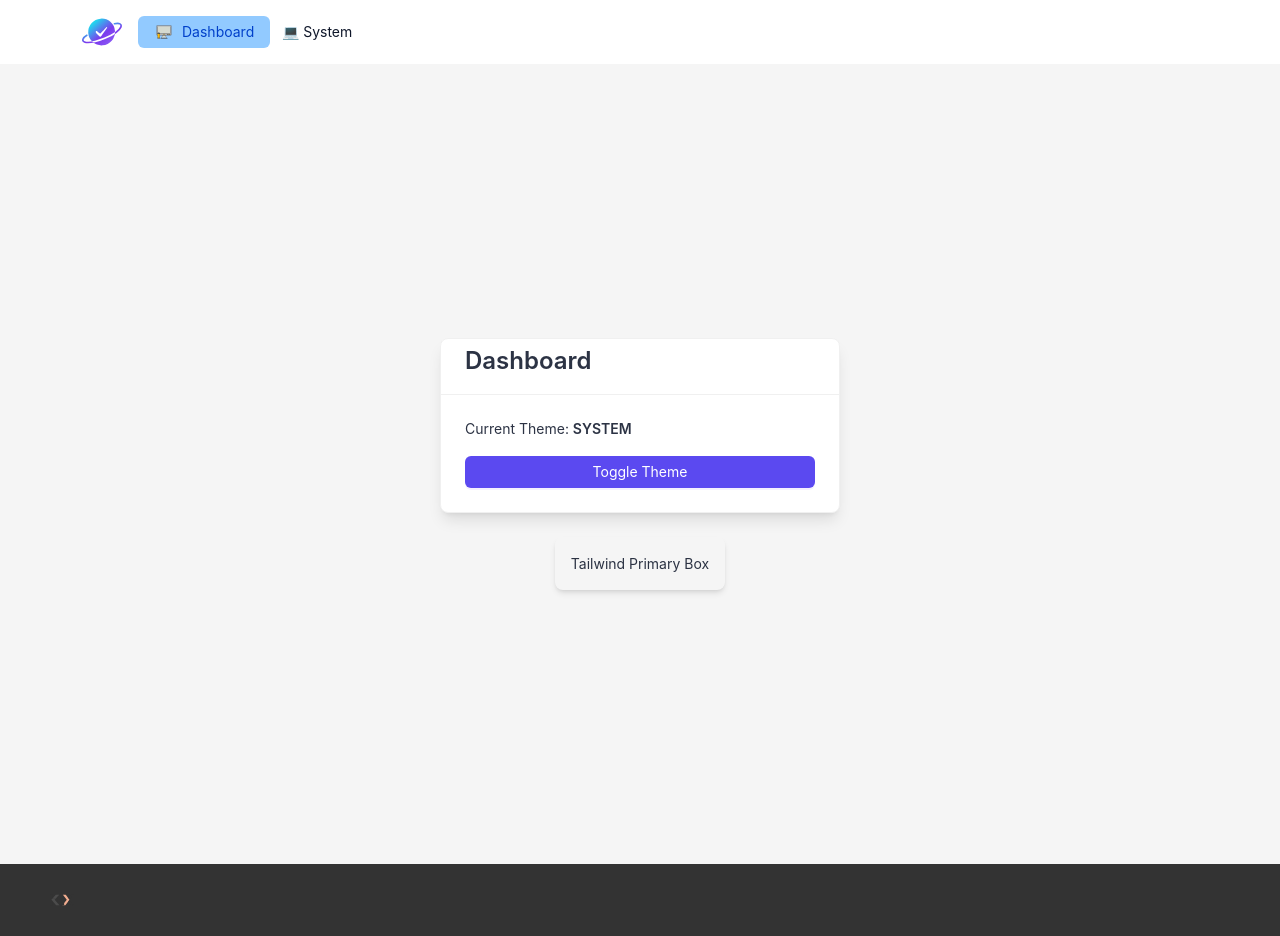
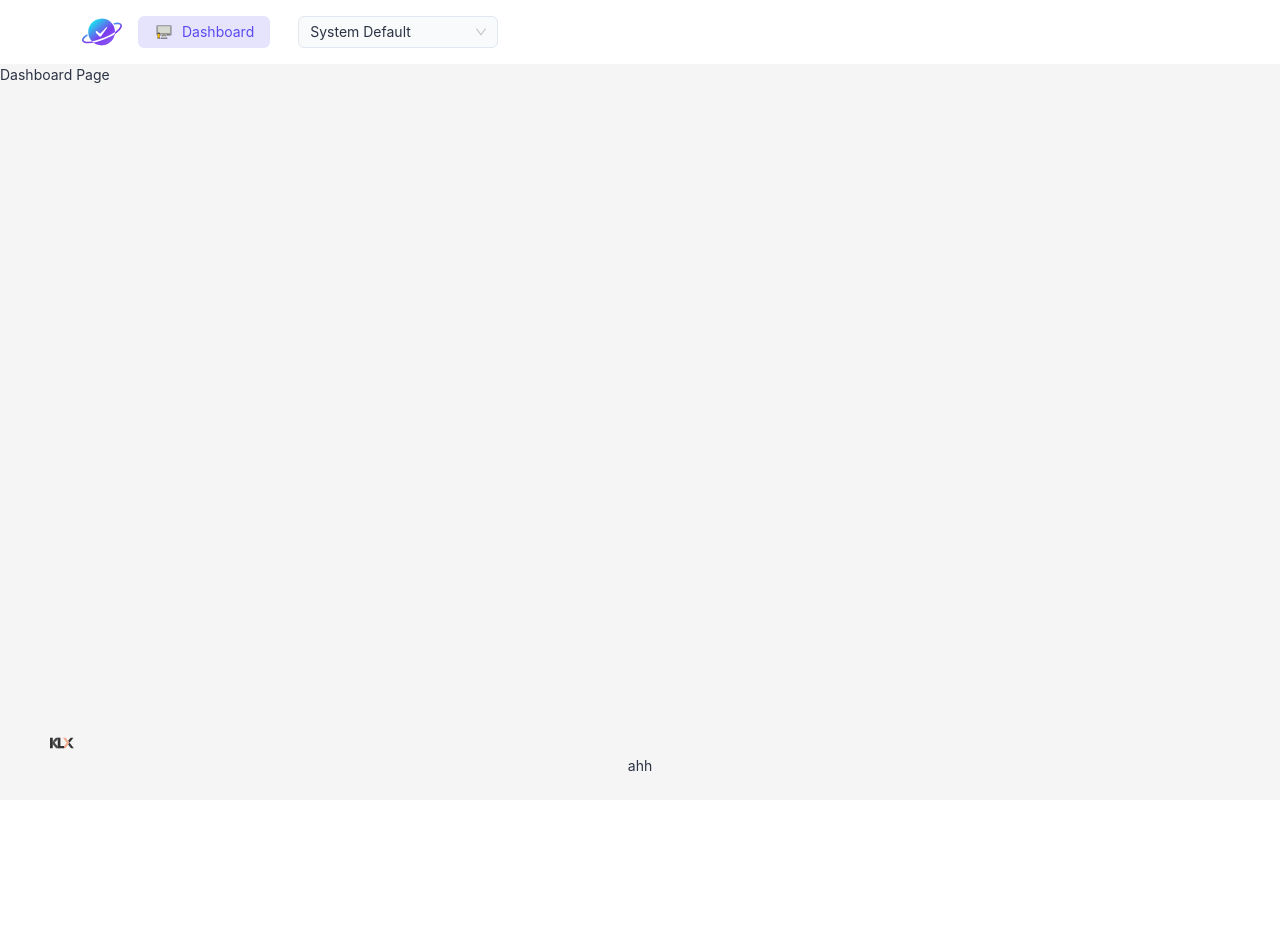
Before and after one commit to kaelexe/planet-client, a React (Vite) app: page / in a window 1280 px wide. After the commit the page ends 800 px from the top, so only its background shows below. Built offline with nearby package versions, Linux system fonts and the light colour scheme.

Commit message:
Theme extended (#1)
* multi theme

* fixed those hard coded colors to match theming

---------

```diff
--- /dev/null
+++ b/src/assets/themes/cosmic.ts
@@ -0,0 +1,18 @@
+import { theme as antdTheme, type ThemeConfig } from "antd";
+
+export const cosmicTheme: ThemeConfig = {
+  algorithm: antdTheme.defaultAlgorithm,
+  token: {
+    colorPrimary: "#5b49f0", // cosmic purple
+    colorInfo: "#63b3ed", // celestial blue
+    colorSuccess: "#10b981", // emerald green
+    colorWarning: "#f59e0b", // orbit gold
+    colorError: "#ef4444", // red
+    colorBgBase: "#1a2332", // deep space blue
+    colorBgContainer: "#2d3748", // surface dark
+    colorTextBase: "#f8fafc", // white text
+    colorTextSecondary: "#cbd5e1", // subtle text
+    colorBorder: "#374151", // dark gray border
+    colorSplit: "#475569", // divider lines
+  },
+};
--- /dev/null
+++ b/src/assets/themes/dark.ts
@@ -0,0 +1,18 @@
+import { theme as antdTheme, type ThemeConfig } from "antd";
+
+export const darkTheme: ThemeConfig = {
+  algorithm: antdTheme.darkAlgorithm,
+  token: {
+    colorPrimary: "#5b49f0", // cosmic purple
+    colorInfo: "#63b3ed", // celestial blue
+    colorSuccess: "#10b981", // emerald green
+    colorWarning: "#f59e0b", // orbit gold
+    colorError: "#ef4444", // red
+    colorBgBase: "#1a2332", // deep space
+    colorBgContainer: "#2d3748", // dark gray surface
+    colorTextBase: "#f8fafc", // light text
+    colorTextSecondary: "#cbd5e1", // muted light text
+    colorBorder: "#374151", // gray border
+    colorSplit: "#475569", // divider lines
+  },
+};
--- /dev/null
+++ b/src/assets/themes/index.ts
@@ -0,0 +1,3 @@
+export { lightTheme } from "./light";
+export { darkTheme } from "./dark";
+export { cosmicTheme } from "./cosmic";
--- /dev/null
+++ b/src/assets/themes/light.ts
@@ -0,0 +1,18 @@
+import { theme as antdTheme, type ThemeConfig } from "antd";
+
+export const lightTheme: ThemeConfig = {
+  algorithm: antdTheme.defaultAlgorithm,
+  token: {
+    colorPrimary: "#5b49f0", // cosmic purple
+    colorInfo: "#63b3ed", // celestial blue
+    colorSuccess: "#10b981", // emerald green
+    colorWarning: "#f59e0b", // orbit gold
+    colorError: "#ef4444", // standard error red
+    colorBgBase: "#ffffff", // white background
+    colorBgContainer: "#f8fafc", // light gray surface
+    colorTextBase: "#0f172a", // dark navy
+    colorTextSecondary: "#475569", // slate gray
+    colorBorder: "#e2e8f0", // border gray
+    colorSplit: "#cbd5e1", // divider gray
+  },
+};
--- a/src/components/atoms/ThemeToggle.tsx
+++ b/src/components/atoms/ThemeToggle.tsx
@@ -1,16 +1,30 @@
 import React from "react";
+import { Select } from "antd";
 import { useTheme } from "../../store/hooks/useTheme";
+import type { ThemeMode } from "../../store/slices/settingsSlice";
 
 const ThemeToggle: React.FC = () => {
   const { theme, setThemeMode } = useTheme();
 
-  const nextTheme =
-    theme === "light" ? "dark" : theme === "dark" ? "system" : "light";
+  const handleChange = (value: ThemeMode) => {
+    setThemeMode(value);
+  };
 
-  const label =
-    theme === "light" ? "🌞 Light" : theme === "dark" ? "🌙 Dark" : "💻 System";
-
-  return <button onClick={() => setThemeMode(nextTheme)}>{label}</button>;
+  return (
+    <div className="flex flex-col gap-2 p-4">
+      <Select
+        value={theme}
+        onChange={handleChange}
+        style={{ width: 200 }}
+        options={[
+          { label: "System Default", value: "system" },
+          { label: "Light", value: "light" },
+          { label: "Dark", value: "dark" },
+          { label: "Cosmic", value: "cosmic" },
+        ]}
+      />
+    </div>
+  );
 };
 
 export default ThemeToggle;
--- a/src/components/molecules/NavItem.tsx
+++ b/src/components/molecules/NavItem.tsx
@@ -1,5 +1,5 @@
 import React from "react";
-import { Button } from "antd";
+import { Button, theme } from "antd";
 import type { BaseButtonProps } from "antd/es/button/button";
 
 interface NavItemProps {
@@ -15,13 +15,20 @@ const NavItem: React.FC<NavItemProps> = ({
   icon,
   onClick = () => {},
 }) => {
+  const { token } = theme.useToken();
   const [hovered, setHovered] = React.useState(false);
 
+  const backgroundColor = isActive
+    ? token.colorPrimary + "26" // oppacity
+    : hovered
+    ? token.colorFillSecondary
+    : "transparent";
+
   const textColor = isActive
-    ? "#0040ca" // active
+    ? token.colorPrimary
     : hovered
-    ? "#555" // on hover
-    : "#888"; // default
+    ? token.colorTextBase
+    : token.colorTextSecondary;
 
   const buttonVariant: BaseButtonProps["variant"] = isActive
     ? "filled"
@@ -33,8 +40,8 @@ const NavItem: React.FC<NavItemProps> = ({
       variant={buttonVariant}
       style={{
         marginRight: 12,
-        backgroundColor: isActive ? "#188fff78" : undefined,
         color: textColor,
+        backgroundColor,
       }}
       onMouseEnter={() => setHovered(!hovered)}
       onMouseLeave={() => setHovered(!hovered)}
--- a/src/components/organisms/ThemeWrapper.tsx
+++ b/src/components/organisms/ThemeWrapper.tsx
@@ -4,21 +4,12 @@ import { useSelector } from "react-redux";
 import { type RootState } from "../../store/store";
 import { getAntdTheme } from "../../utils/getAntdTheme";
 
-interface ThemeWrapperProps {
-  children: React.ReactNode;
-}
+export const ThemeWrapper: React.FC<{ children: React.ReactNode }> = ({
+  children,
+}) => {
+  const theme = useSelector((state: RootState) => state.settings.theme);
 
-export const ThemeWrapper: React.FC<ThemeWrapperProps> = ({ children }) => {
-  const theme = useSelector((state: RootState) => state.settings.theme);
-  const prefersDark = window.matchMedia("(prefers-color-scheme: dark)").matches;
-  const isDark = theme === "system" ? prefersDark : theme === "dark";
+  const themeConfig = getAntdTheme(theme);
 
-  // Tailwind dark class
-  React.useEffect(() => {
-    document.documentElement.classList.toggle("dark", isDark);
-  }, [isDark]);
-
-  return (
-    <ConfigProvider theme={getAntdTheme(isDark)}>{children}</ConfigProvider>
-  );
+  return <ConfigProvider theme={themeConfig}>{children}</ConfigProvider>;
 };
--- a/src/components/pages/Dashboard.tsx
+++ b/src/components/pages/Dashboard.tsx
@@ -1,43 +1,7 @@
 import React from "react";
-import { Button, Card, Typography } from "antd";
-import { useTheme } from "../../store/hooks/useTheme";
-
-const { Title, Text } = Typography;
 
 const Dashboard: React.FC = () => {
-  const { theme, setThemeMode } = useTheme();
-
-  const toggleTheme = () => {
-    if (theme === "light") setThemeMode("dark");
-    else if (theme === "dark") setThemeMode("system");
-    else setThemeMode("light");
-  };
-
-  return (
-    <div className="min-h-screen transition-colors duration-300 bg-background-light dark:bg-background-dark flex flex-col items-center justify-center gap-6">
-      {/* Ant Design Card */}
-      <Card
-        className="w-[400px] shadow-lg bg-white/70 dark:bg-[#1e293b]/80 backdrop-blur-md border border-gray-200 dark:border-gray-700 transition-colors duration-300"
-        title={<Title level={3}>Dashboard</Title>}
-      >
-        <Text className="block mb-4 text-gray-700 dark:text-gray-300">
-          Current Theme:{" "}
-          <span className="font-semibold text-primary dark:text-secondary">
-            {theme.toUpperCase()}
-          </span>
-        </Text>
-
-        <Button type="primary" onClick={toggleTheme} className="w-full">
-          Toggle Theme
-        </Button>
-      </Card>
-
-      {/* Tailwind-only demo box */}
-      <div className="p-4 rounded-lg shadow-md bg-primary text-textSecondary dark:textPrimary dark:deepSpace transition-colors">
-        <p>Tailwind Primary Box</p>
-      </div>
-    </div>
-  );
+  return <div>Dashboard Page</div>;
 };
 
 export default Dashboard;
--- /dev/null
+++ b/src/components/pages/TestTheming.tsx
@@ -0,0 +1,50 @@
+import React from "react";
+import { Card, Button, Typography, Space } from "antd";
+import ThemeToggle from "../atoms/ThemeToggle";
+
+const { Title, Paragraph } = Typography;
+
+const Dashboard: React.FC = () => {
+  return (
+    <div
+      className="min-h-screen flex flex-col items-center justify-center gap-6
+                    bg-(--ant-color-bg-base) text-(--ant-color-text-base) p-8"
+    >
+      <Title>Dashboard</Title>
+
+      <Paragraph className="text-center max-w-lg">
+        This dashboard lets you test theme changes across light, dark, and
+        seasonal modes. The colors below adapt automatically to your theme.
+      </Paragraph>
+
+      <Space direction="vertical" size="large" className="w-full max-w-md">
+        <Card title="Primary Actions">
+          <Space>
+            <Button type="primary">Primary</Button>
+            <Button type="default">Default</Button>
+            <Button type="dashed">Dashed</Button>
+          </Space>
+        </Card>
+
+        <Card title="Status Colors">
+          <Space wrap>
+            <Button type="primary">Primary</Button>
+            <Button type="default" danger>
+              Danger
+            </Button>
+            <Button type="dashed">Info</Button>
+            <Button style={{ backgroundColor: "#10b981", color: "white" }}>
+              Success
+            </Button>
+          </Space>
+        </Card>
+
+        <Card title="Theme Selector">
+          <ThemeToggle />
+        </Card>
+      </Space>
+    </div>
+  );
+};
+
+export default Dashboard;
--- a/src/components/templates/User.template.tsx
+++ b/src/components/templates/User.template.tsx
@@ -21,8 +21,9 @@ const UserLayout: React.FC = () => {
   };
 
   return (
-    <Layout style={{ minHeight: "100vh" }}>
+    <Layout className="h-screen">
       <Header
+        className=" position-sticky top-0 z-10"
         style={{
           background: token.colorBgBase,
           color: token.colorTextBase,
@@ -36,8 +37,9 @@ const UserLayout: React.FC = () => {
         />
       </Header>
       <Content style={{}}>{renderPage()}</Content>
-      <Footer style={{ background: "#333333", textAlign: "center" }}>
+      <Footer className=" text-center">
         <Icon name="klx" />
+        <h1>ahh</h1>
       </Footer>
     </Layout>
   );
--- a/src/store/slices/settingsSlice.ts
+++ b/src/store/slices/settingsSlice.ts
@@ -1,22 +1,19 @@
 import { createSlice, type PayloadAction } from "@reduxjs/toolkit";
-
-export type ThemeMode = "light" | "dark" | "system";
+export type ThemeMode = "system" | "light" | "dark" | "cosmic";
 
 interface SettingsState {
   theme: ThemeMode;
 }
 
-const initialTheme = (localStorage.getItem("theme") as ThemeMode) || "system";
-
 const initialState: SettingsState = {
-  theme: initialTheme,
+  theme: (localStorage.getItem("theme") as ThemeMode) || "system",
 };
 
 const settingsSlice = createSlice({
   name: "settings",
   initialState,
   reducers: {
-    setTheme: (state, action: PayloadAction<ThemeMode>) => {
+    setTheme(state, action: PayloadAction<ThemeMode>) {
       state.theme = action.payload;
       localStorage.setItem("theme", action.payload);
     },
--- a/src/utils/getAntdTheme.ts
+++ b/src/utils/getAntdTheme.ts
@@ -1,13 +1,23 @@
-import { theme as antdTheme } from "antd";
+import { type ThemeConfig } from "antd";
+import { darkTheme, cosmicTheme, lightTheme } from "../assets/themes";
 
-export const getAntdTheme = (isDark: boolean) => ({
-  algorithm: isDark ? antdTheme.darkAlgorithm : antdTheme.defaultAlgorithm,
-  token: {
-    colorPrimary: "#5b49f0", // Cosmic Purple
-    colorSuccess: "#10b981", // Emerald Green
-    colorWarning: "#f59e0b", // Orbit Gold
-    colorInfo: "#63b3ed", // Celestial Blue
-    colorBgBase: isDark ? "#1a2332" : "#ffffff", // Background
-    colorTextBase: isDark ? "#f8fafc" : "#0f172a", // Text
-  },
-});
+export type ThemeMode = "system" | "light" | "dark" | "cosmic";
+
+export const getAntdTheme = (themeMode: ThemeMode): ThemeConfig => {
+  const prefersDark =
+    typeof window !== "undefined" &&
+    window.matchMedia("(prefers-color-scheme: dark)").matches;
+
+  const effectiveMode =
+    themeMode === "system" ? (prefersDark ? "dark" : "light") : themeMode;
+
+  switch (effectiveMode) {
+    case "dark":
+      return darkTheme;
+    case "cosmic":
+      return cosmicTheme;
+    case "light":
+    default:
+      return lightTheme;
+  }
+};
```
